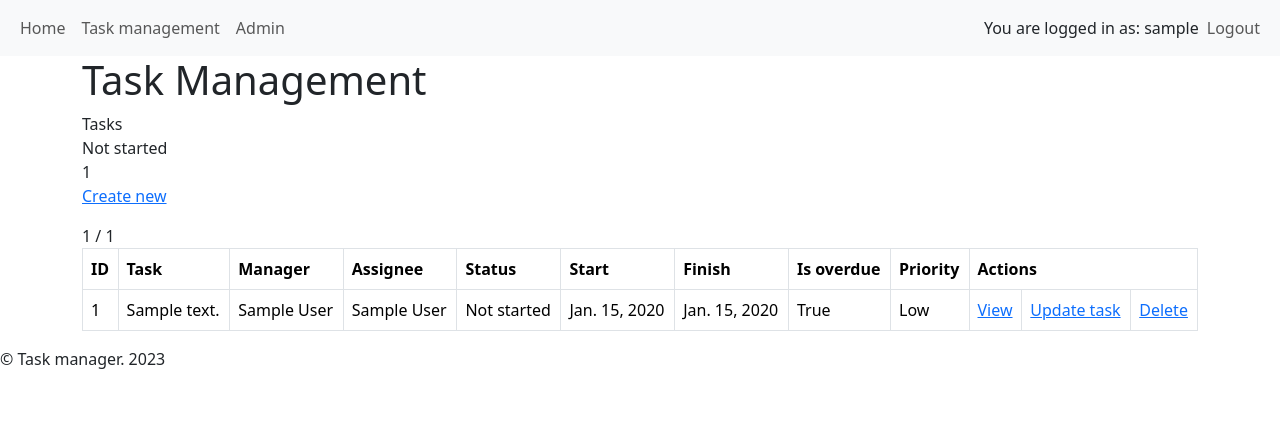
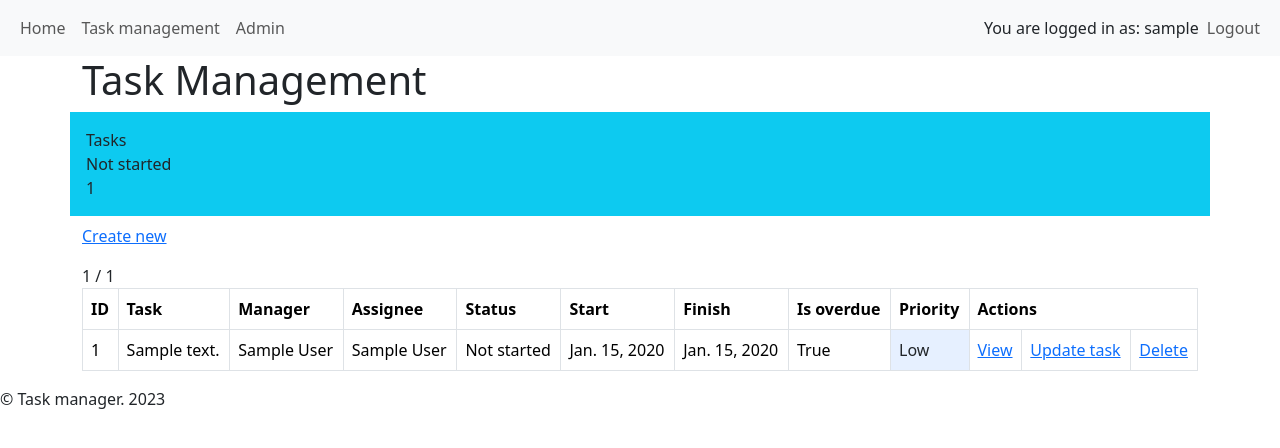
Before and after one commit to bro256/django03, a Django app: page /tasks/ in a window 1280 px wide. Shown: the top 448 px of the page. Run offline with Django 4.2, Linux system fonts and the light colour scheme; the first user in the database is signed in; tables that the repository leaves empty hold one stand-in row (Sample ...); some libraries are stand-ins or nearby versions.

Commit message:
Task priority styling

```diff
--- a/django03/task_manager/templates/task_manager/task_list.html
+++ b/django03/task_manager/templates/task_manager/task_list.html
@@ -8,7 +8,7 @@
     </div>
     <div class="row">
         {% for count in task_counts %}
-        <div class="col">Tasks</br>{{ count.status_display }}</br>{{ count.count }}</div>
+        <div class="col p-3 mb-2 bg-info text-dark">Tasks</br>{{ count.status_display }}</br>{{ count.count }}</div>
         {% endfor %}
     </div>
     {% comment %} {% if self.request.user.is_staff or self.request.user.is_superuser %} {% endcomment %}
@@ -47,7 +47,9 @@
                 <td>{{ task.start }}</td>
                 <td>{{ task.finish }}</td>
                 <td>{{ task.is_overdue }}</td>
-                <td>{{ task.get_priority_display }}</td>
+                {% comment %} <td>{{ task.get_priority_display }}</td> {% endcomment %}
+                <td class="{% if task.priority == 1 %}bg-primary p-2 text-dark bg-opacity-10{% elif task.priority == 2 %}bg-primary p-2 text-dark bg-opacity-25{% elif task.priority == 3 %}bg-primary p-2 text-dark bg-opacity-50{% elif task.priority == 4 %}bg-primary p-2 text-white bg-opacity-75{% endif %}">{{ task.get_priority_display }}</td>
+
                 <td><a href="{% url 'task_detail' task.pk %}">View</a></td>
                 {% comment %} <td><a href="{% url 'task_detail' task.pk %}">Update status</a></td> {% endcomment %}
                 <td><a href="{% url 'task_update' task.pk %}">Update task</a></td>
```
